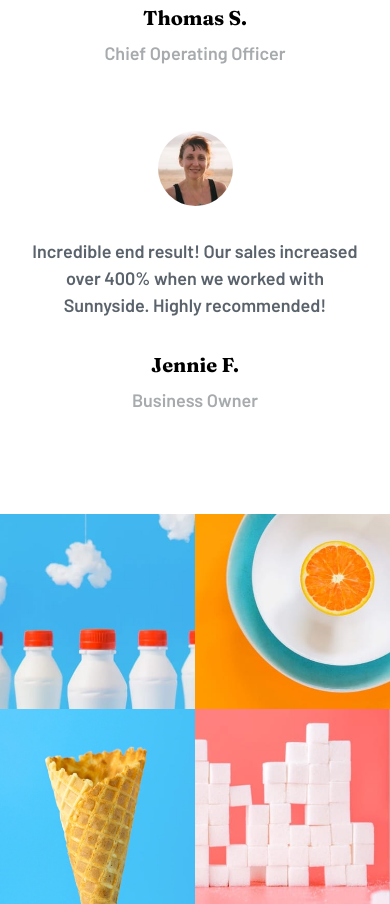
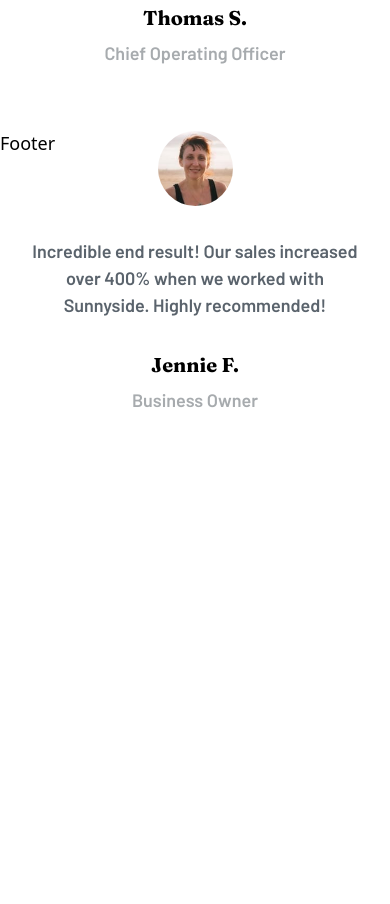
Before and after one commit to ronaldlamdev/sunnyside-react-typescript, a React (Vite) app: page / in a window 390 px wide. Shown: the part 4100-5004 px from the top of the page. After the commit the page ends 4514 px from the top, so only its background shows below. Built offline with nearby package versions, Linux system fonts and the light colour scheme.

Commit message:
deleted footer tsx

```diff
--- a/src/App.tsx
+++ b/src/App.tsx
@@ -1,7 +1,7 @@
+import Footer from "./assets/components/Footer"
 import Header from "./assets/components/Header"
 import Main from "./assets/components/Main"
 import Testimonials from "./assets/components/Testimonials"
-import Footer from "./assets/components/Footer"
 
 const App = () => {
   return (
--- a/src/assets/components/Footer.tsx
+++ b/src/assets/components/Footer.tsx
@@ -11,29 +11,7 @@ import SugarCubeDesktop from '../images/desktop/image-gallery-sugarcubes.jpg'
 const Footer = () => {
   return (
     <div className='w-full'>
-
-      {/* Gallery */}
-      <div className='h-full grid grid-cols-2'>
-        <picture>
-          <source srcSet={MilkBottlesDesktop} media="(min-width:565px)"/>
-          <img src={MilkBottlesMobile} alt="milk bottles"/>
-        </picture>
-        <picture>
-          <source srcSet={OrangeDesktop} media="(min-width:565px)"/>
-          <img src={OrangeMobile} alt="orange"/>
-        </picture>
-        <picture>
-          <source srcSet={ConeDesktop} media="(min-width:565px)"/>
-          <img src={ConeMobile} alt="ice cream cone"/>
-        </picture>
-        <picture>
-          <source srcSet={SugarCubeDesktop} media="(min-width:565px)"/>
-          <img src={SugarCubeMobile} alt="sugar cane"/>
-        </picture>
-      </div>
-
-      {/* Contacts */}
-      <div></div>
+      Footer
     </div>
   )
 }
--- a/src/assets/components/Testimonials.tsx
+++ b/src/assets/components/Testimonials.tsx
@@ -3,7 +3,7 @@ import { testimonials } from '../data/data';
 
 const Testimonials = () => {
   return (
-    <div className="w-full flex flex-col h-screen lg:justify-evenly items-center py-4 mb-96">
+    <div className="w-full flex flex-col h-screen lg:justify-evenly items-center py-4">
       <h1 className='font-["Fraunces"] text-[#a7abae] text-xl lg:text-4xl tracking-[.2rem] px-8 min-[1709px]:mt-48'>
         Client Testimonials
       </h1>
```
